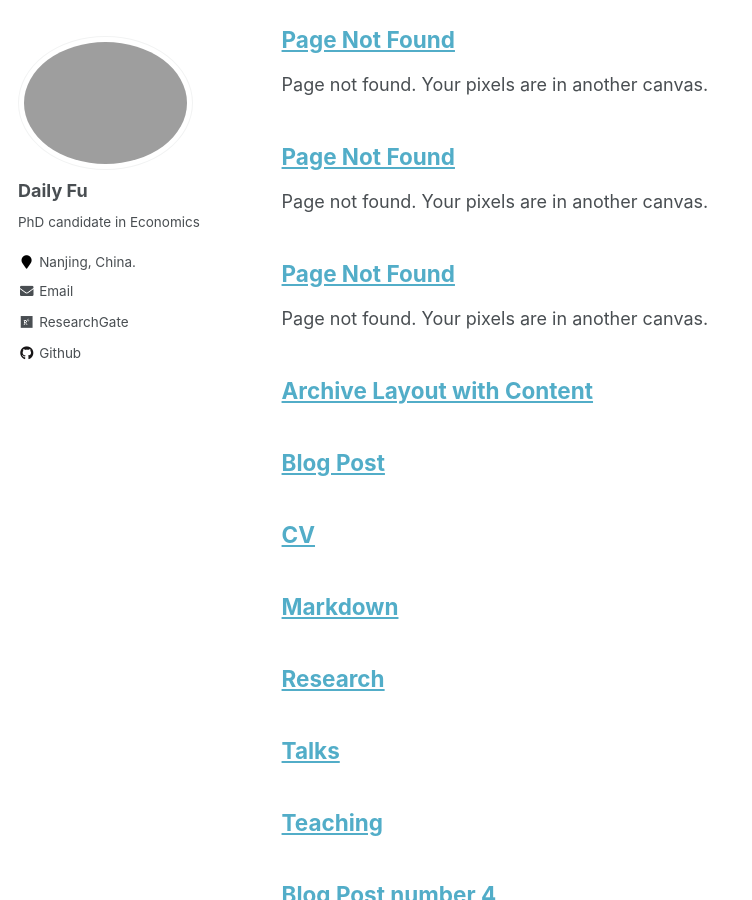
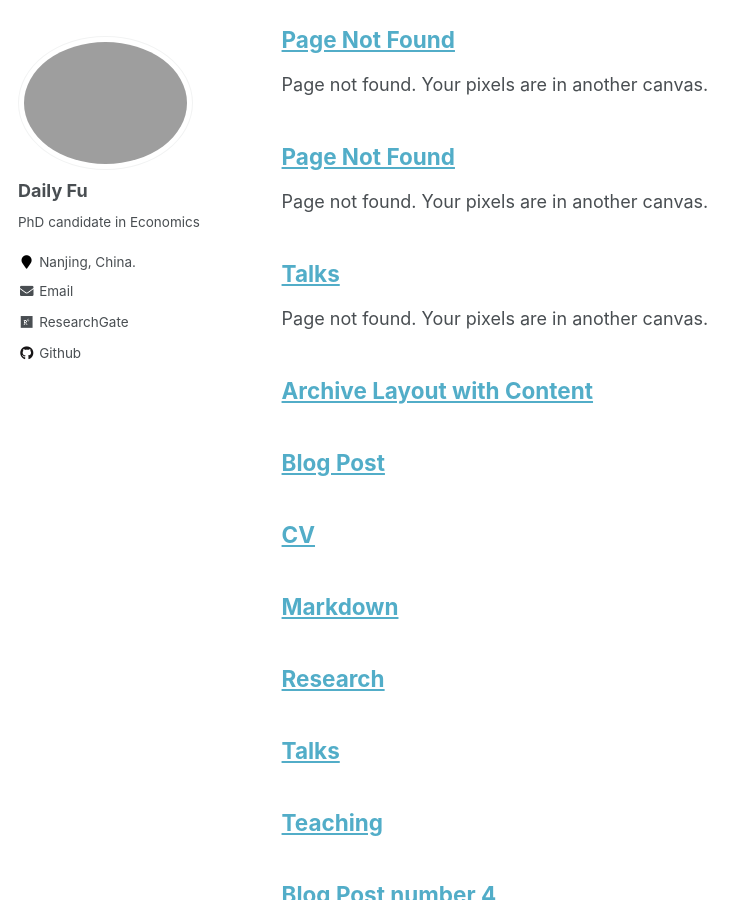
Before and after one commit to Dali-Fu/Dali-Fu.github.io, a Jekyll site: the page built from _pages/archive-layout-with-content.md, in a window 1280 px wide and 900 px high, scrolled down 5021 px. Shown: the whole window, without its empty margins (0-752 px from the left). Built offline with Jekyll 4.4.1, drawn with Linux system fonts in a browser that asks for light colours.

Commit message:
Update abstract5.md

```diff
--- a/files/abstract5.md
+++ b/files/abstract5.md
@@ -1,8 +1,9 @@
 ---
-title: "Page Not Found"
+title: "Talks"
 excerpt: "Page not found. Your pixels are in another canvas."
 sitemap: false
-permalink: /404.html
+permalink: /talks/
+author_profile: true
 
 ---
 
```
